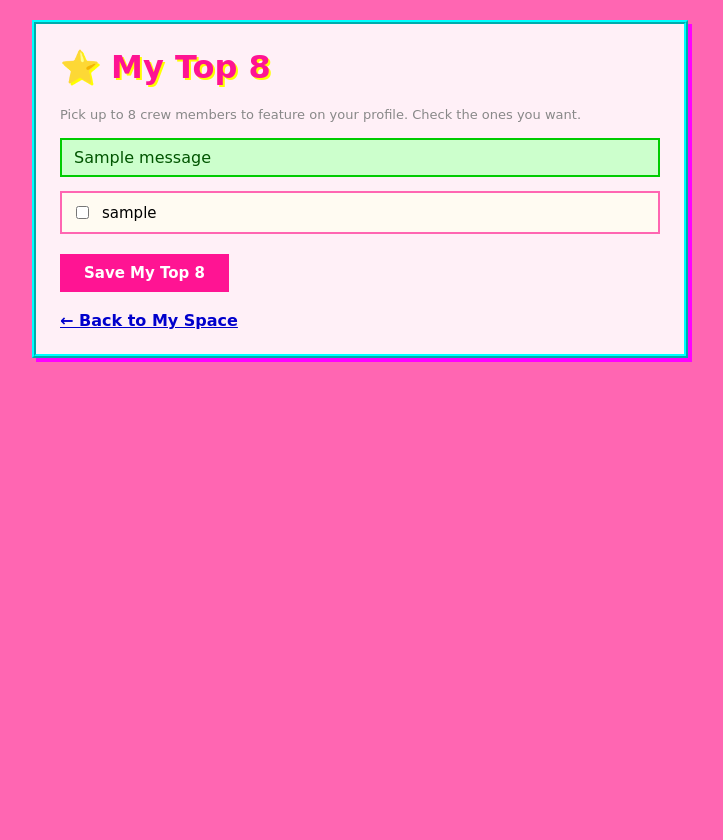
After one commit to brickface082/millennial-space, a Flask app: page /top8 in a window 1280 px wide. The commit adds this page. Shown: the whole page, without its empty margins (280-1003 px from the left). Run offline with Flask 3, Linux system fonts and the light colour scheme; a user stored in the database is signed in; tables that the repository leaves empty hold one stand-in row (values such as "Sample post"); one stand-in notice (Sample message) is shown.

Commit message:
T016 - Top 8 feature

```diff
--- a/app.py
+++ b/app.py
@@ -37,6 +37,7 @@ class User(db.Model, UserMixin):
     bg_image = db.Column(db.String(120), default="")
     youtube_url = db.Column(db.String(200), default="")
     spotify_url = db.Column(db.String(200), default="")
+    top8 = db.Column(db.String(200), default="")
 
     def __repr__(self):
         return f"User({self.username})"
@@ -142,7 +143,14 @@ def profile(username):
         if req:
             crew_status = req.status
             crew_request_id = req.id
-    return render_template("profile.html", user=user, posts=posts, comments=comments, crew_status=crew_status, crew_request_id=crew_request_id)
+    top8_users = []
+    if user.top8:
+        for uid in user.top8.split(","):
+            if uid:
+                m = User.query.get(int(uid))
+                if m:
+                    top8_users.append(m)
+    return render_template("profile.html", user=user, posts=posts, comments=comments, crew_status=crew_status, crew_request_id=crew_request_id, top8_users=top8_users)
 
 @app.route("/edit", methods=["GET", "POST"])
 @login_required
@@ -224,6 +232,27 @@ def crew_requests():
     pending = CrewRequest.query.filter_by(to_id=current_user.id, status="pending").all()
     return render_template("crew_requests.html", pending=pending)
 
+@app.route("/top8", methods=["GET", "POST"])
+@login_required
+def top8():
+    crew = CrewRequest.query.filter(
+        ((CrewRequest.from_id == current_user.id) | (CrewRequest.to_id == current_user.id)),
+        CrewRequest.status == "accepted"
+    ).all()
+    crew_members = []
+    for r in crew:
+        member = r.to_user if r.from_id == current_user.id else r.from_user
+        crew_members.append(member)
+
+    if request.method == "POST":
+        selected = request.form.getlist("top8")[:8]
+        current_user.top8 = ",".join(selected)
+        db.session.commit()
+        flash("Top 8 updated!", "success")
+        return redirect(url_for("profile", username=current_user.username))
+    current_top8 = current_user.top8.split(",") if current_user.top8 else []
+    return render_template("top8.html", crew_members=crew_members, current_top8=current_top8)
+
 @app.route("/post/<int:post_id>/delete", methods=["POST"])
 @login_required
 def delete_post(post_id):
--- /dev/null
+++ b/templates/top8.html
@@ -0,0 +1,53 @@
+<!DOCTYPE html>
+<html>
+<head>
+    <meta charset="UTF-8">
+    <meta name="viewport" content="width=device-width, initial-scale=1.0">
+    <title>My Top 8 - Millennial Space</title>
+    <style>
+        body { background-color: #ff66b2; font-family: 'Comic Sans MS', cursive; margin: 0; padding: 20px; min-height: 100vh; }
+        .box { background: rgba(255,255,255,0.9); max-width: 600px; margin: 0 auto; padding: 24px; border: 4px ridge #00ffff; box-shadow: 4px 4px 0px #ff00ff; }
+        h1 { color: #ff1493; text-shadow: 2px 2px #ffff00; margin-top: 0; }
+        .crew-list { list-style: none; padding: 0; margin: 0 0 20px 0; }
+        .crew-list li { padding: 10px; border: 2px solid #ff66b2; margin-bottom: 8px; background: rgba(255,255,240,0.75); display: flex; align-items: center; gap: 10px; }
+        .crew-list label { cursor: pointer; font-size: 15px; }
+        .btn { background: #ff1493; color: white; border: none; padding: 10px 24px; font-family: inherit; font-size: 15px; cursor: pointer; font-weight: bold; }
+        .btn:hover { background: #cc0077; }
+        .flash { padding: 8px 12px; margin-bottom: 14px; background: #ccffcc; border: 2px solid #00cc00; color: #005500; }
+        a { color: #0000cc; font-weight: bold; }
+        .note { font-size: 13px; color: #888; margin-bottom: 16px; }
+    </style>
+</head>
+<body>
+<div class="box">
+    <h1>⭐ My Top 8</h1>
+    <p class="note">Pick up to 8 crew members to feature on your profile. Check the ones you want.</p>
+
+    {% with messages = get_flashed_messages(with_categories=true) %}
+        {% for category, message in messages %}
+            <div class="flash">{{ message }}</div>
+        {% endfor %}
+    {% endwith %}
+
+    {% if crew_members %}
+    <form method="POST">
+        <ul class="crew-list">
+            {% for member in crew_members %}
+            <li>
+                <input type="checkbox" name="top8" value="{{ member.id }}" id="m{{ member.id }}"
+                    {% if member.id|string in current_top8 %}checked{% endif %}>
+                <label for="m{{ member.id }}">{{ member.username }}</label>
+            </li>
+            {% endfor %}
+        </ul>
+        <input class="btn" type="submit" value="Save My Top 8">
+    </form>
+    {% else %}
+        <p style="color:#888;font-style:italic;">You don't have any crew members yet. Add some crew first!</p>
+    {% endif %}
+
+    <br>
+    <a href="{{ url_for('profile', username=current_user.username) }}">← Back to My Space</a>
+</div>
+</body>
+</html>
```
Also changed, not shown: templates/profile.html (+22 -3 lines).
